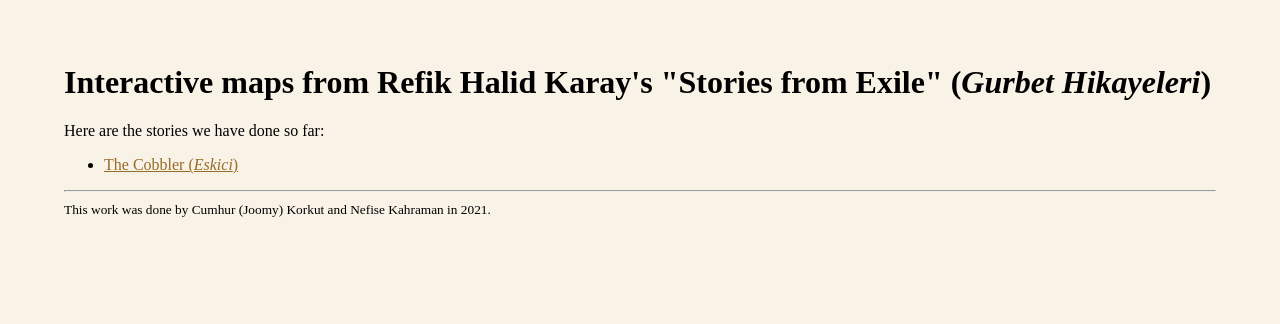
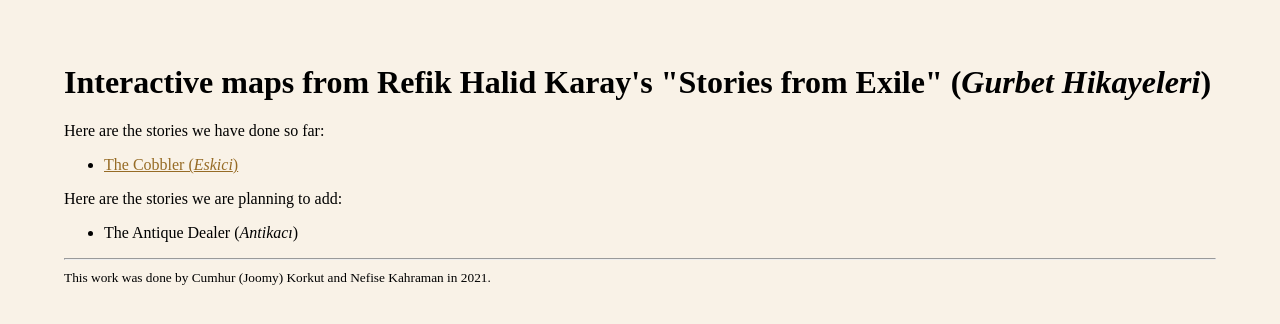
Before and after one commit to translationattached/refik-halid-karay, a plain HTML site: page index.html in a window 1280 px wide. Drawn offline with nearby package versions, Linux system fonts and the light colour scheme.

Commit message:
Repush index

```diff
--- a/index.html
+++ b/index.html
@@ -33,6 +33,11 @@
     <li><a href="./the-cobbler.html">The Cobbler (<i>Eskici</i>)</a></li>
   </ul>
 
+  <p>Here are the stories we are planning to add:</p>
+  <ul>
+    <li>The Antique Dealer (<i>Antikacı</i>)</li>
+  </ul>
+
   <hr>
 
   <small>This work was done by Cumhur (Joomy) Korkut and Nefise Kahraman in 2021.</small>
```
